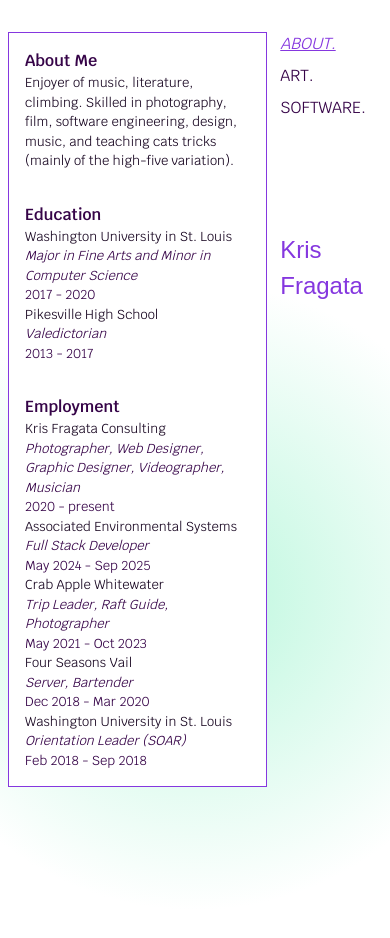
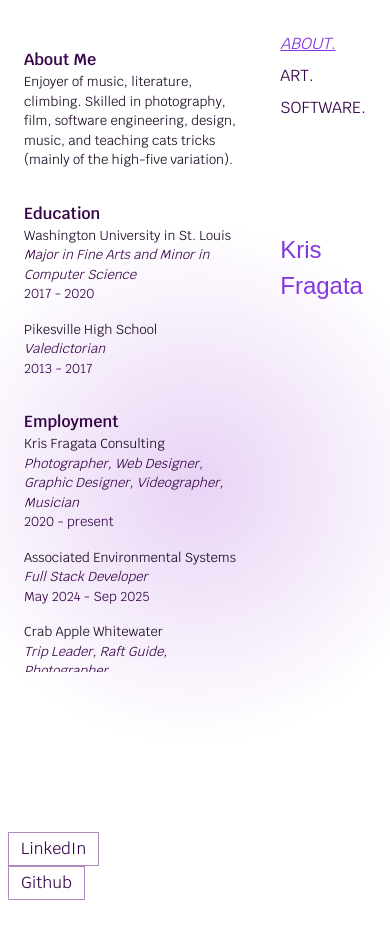
Before and after one commit to krisfragata/portfolio-2026-gd, a Next.js app: page /about in a window 390 px wide. Shown: the top 938 px of the page. Built offline with nearby package versions, Linux system fonts and the light colour scheme; a web font is replaced by a local one.

Commit message:
feat(css):add support for mobile in art page this commit removes borders of main containers for better readability and flow adds support for responsive design in art page

```diff
--- a/src/app/globals.css
+++ b/src/app/globals.css
@@ -9,7 +9,7 @@
   --text-highlight-hover: #91f58c;
   --button-light: #b189c1; /* highlighting color for buttons */
   --text-dark: #180621;
-  --background-dark-edge: #bbf7dd;
+  --background-dark-edge: #e8d3f5;
 }
 
 @theme inline {
@@ -98,10 +98,11 @@ body {
   scrollbar-color: var(--button-light) var(--primary-text);
 }
 
- .home .left-wrapper {
+.home .left-wrapper {
   width: 100%;
+  height: 100%;
   display: grid;
-  grid-template-rows: 4fr 1fr;
+  grid-template-rows: 1fr auto;
   scrollbar-color: var(--button-light)  var(--primary-text);
 }
 
@@ -224,20 +225,19 @@ body {
   min-height: 20%;
   order: 3;
 }
-
+j
 .left-footer-small{
   visibility: hidden;
-  padding-top: 3rem;
-  min-height: 20%;
-  order: 3;
+  order: 2;
 }
 
 .footer {
   display: flex;
+  flex-direction: column;
   min-width: auto;
   justify-content: start;
   color: var(--text-main);
-  align-items: flex-start;
+  align-items: start;
 }
 
 .socials-button {
@@ -259,8 +259,9 @@ body {
 /* ABOUT PAGE STYLING */
 .about-container {
  width: 80%;
- border: 0.05em solid var(--primary-text);
- background-color: var(--background);
+ height: 80%;
+ /* border: 0.05em solid var(--primary-text); */
+ /* background-color: var(--background); */
  display: grid;
  grid-template-rows: auto auto auto;
  overflow-y: auto;
@@ -286,7 +287,7 @@ body {
 
 .section .education {
   display: grid;
-  gap: 1;
+  gap: 1rem;
 }
 
 .about-container .section .about-name {
@@ -300,6 +301,30 @@ body {
 
 .section .description {
   color: var(--text-main);
+}
+
+/* ART PAGE STYLING */
+.art-container {
+ width: auto;
+ height: 100%;
+ /* border: 0.05em solid var(--primary-text); */
+ /* background-color: var(--background); */
+ display: flex;
+ flex-direction: column;
+ overflow-y: auto;
+ font-size: small;
+}
+
+.art-container .art-item {
+  font-size: large;
+  color: var(--text-main);
+  padding-bottom: 1rem;
+}
+
+.art-container .art-item:hover {
+  color: var(--primary-text);
+  cursor: pointer;
+  font-weight: 600;
 }
 
 /* SOFTWARE PROJECTS PAGE STYLING */
@@ -517,13 +542,14 @@ body {
 @media (max-width: 768px) {
   .home {
     display: grid;
-    grid-template-rows: 3fr 1fr;
+    grid-template-rows: auto;
     overflow-y: auto;
     margin-left: 0.5rem;
   }
   .home .left-wrapper {
-    grid-template-rows: 1fr;
-    overflow-y: scroll;
+    height: auto;
+    grid-template-rows: 800px;
+    overflow-y: visible;
   }
   .home .right-wrapper {
     margin: 0;
```
